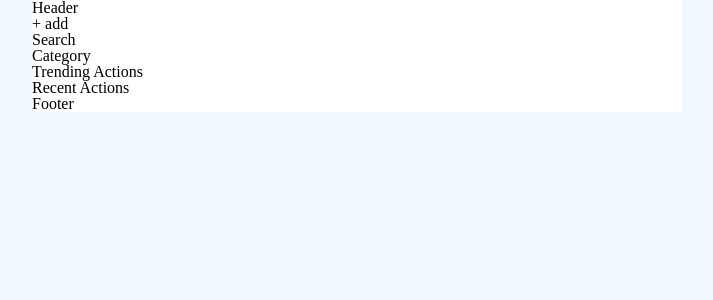
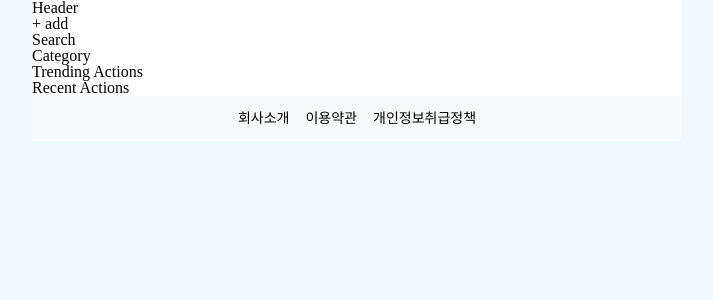
Before and after one commit to purplecode-team/purplecode-team3-client, a React (Create React App) app: page / in a window 1280 px wide. Shown: the top 300 px of the page, without its empty margins (283-996 px from the left). Built offline with nearby package versions, Linux system fonts and the light colour scheme.

Commit message:
add: footer 추가

```diff
--- a/src/components/main/Footer/index.tsx
+++ b/src/components/main/Footer/index.tsx
@@ -1,7 +1,14 @@
 import React from "react";
+import * as S from "./style";
 
 function Footer() {
-  return <h2> Footer</h2>;
+  return (
+    <S.FooterWrapper>
+      <S.FooterItem>회사소개</S.FooterItem>
+      <S.FooterItem>이용약관</S.FooterItem>
+      <S.FooterItem>개인정보취급정책</S.FooterItem>
+    </S.FooterWrapper>
+  );
 }
 
 export default Footer;
--- /dev/null
+++ b/src/components/main/Footer/style.ts
@@ -0,0 +1,18 @@
+import styled from "styled-components";
+
+
+export const FooterWrapper = styled.div`
+    display: flex;
+    flex-direction: row;
+    align-items: center;
+    justify-content: center;
+    background: #f8f9fa;
+    height: 45px;
+`;
+
+export const FooterItem = styled.div`
+    border: none;
+    padding : 0.5rem;
+    font-size: 14px;
+
+`;
```
